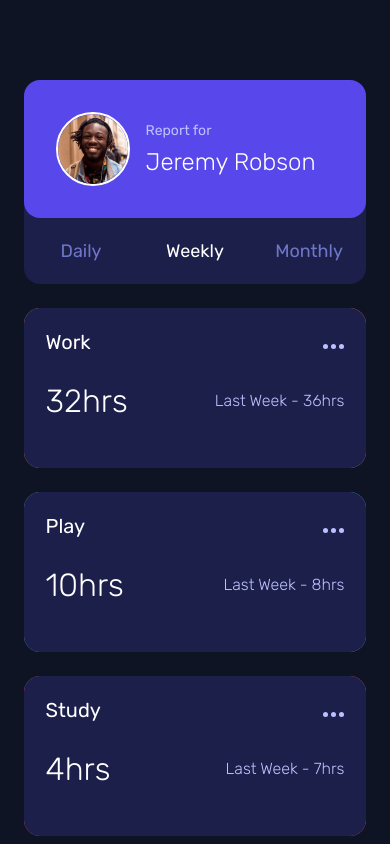
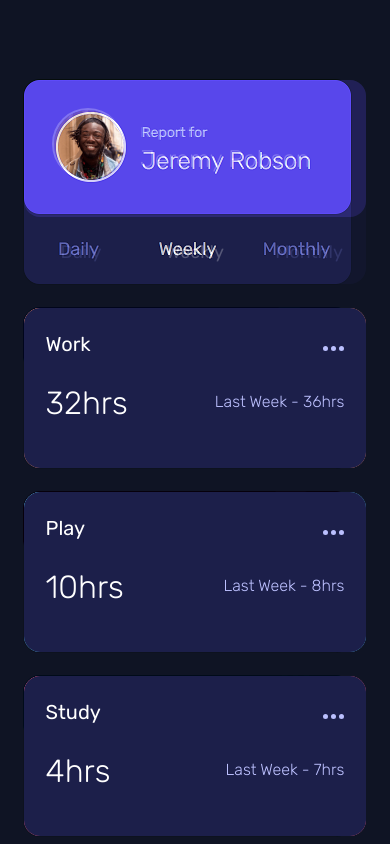
Before and after one commit to TheDilp/timetracker, a React (Create React App) app: page / in a window 390 px wide. Shown: the top 844 px of the page. Built offline with nearby package versions, Linux system fonts and the light colour scheme.

Commit message:
Updated profile card mobile design

```diff
--- a/src/App.css
+++ b/src/App.css
@@ -18,11 +18,11 @@
 body {
   background-color: var(--very-dark-blue);
   font-family: "Rubik", 'Segoe UI', Tahoma, Geneva, Verdana, sans-serif;
+  background: url("../mobile-design.jpg");
 }
 
-
 .App {
-  padding: 5rem 1.5rem 0 1.5rem;
+  padding: 4.5rem 1rem 0 1rem;
 }
 
 /** HABIT CARD BACKGROUND COLORS**/
@@ -54,6 +54,7 @@ body {
 
 /** PROFILE CARD **/
 .profileCard {
+  opacity: 0.25;
   background-color: var(--dark-blue);
   border-radius: 1rem;
   height: var(--card-height);
@@ -62,19 +63,20 @@ body {
 
 .profileCardTop {
   display: flex;
-  padding: 2rem 2rem;
+  padding: 1.75rem 1.75rem;
   background-color: var(--blue);
   border-radius: var(--card-border-radius);
 }
 
 .profileTopText {
   padding-left: 1rem;
-  padding-top: 0.75rem;
   display: flex;
   flex-wrap: wrap;
 }
 
 .report {
+
+  padding-top: 1rem;
   font-size: 14px;
   color: var(--pale-blue);
 }
@@ -84,13 +86,14 @@ body {
   font-size: 24px;
   font-weight: 300;
   color: white;
+  margin-top: 0.25rem;
 }
 
 .profileCardImage {
   border: 2px white solid;
   border-radius: 50%;
-  width: 4.35rem;
-  height: 4.35rem;
+  width: 4.25rem;
+  height: 4.25rem;
 }
 
 .profileCardBottom {
@@ -238,8 +241,6 @@ body {
     padding: 0;
   }
 
-
-
   .report {
     font-size: 15px;
     width: 100%;
--- a/src/App.js
+++ b/src/App.js
@@ -1,8 +1,7 @@
 import { useEffect, useState } from "react";
-import "./reset.css";
-import "./App.css";
 import HabitCard from "./components/HabitCard/HabitCard";
 import ProfileCard from "./components/ProfileCard/ProfileCard";
+import "./App.css";
 
 function App() {
   const [habits, setHabits] = useState([]);
--- a/src/index.js
+++ b/src/index.js
@@ -1,6 +1,5 @@
 import React from "react";
 import ReactDOM from "react-dom";
-import "./index.css";
 import App from "./App";
 
 ReactDOM.render(
```
Also changed, not shown: public/desktop-design.jpg (added), public/mobile-design.jpg (added).
